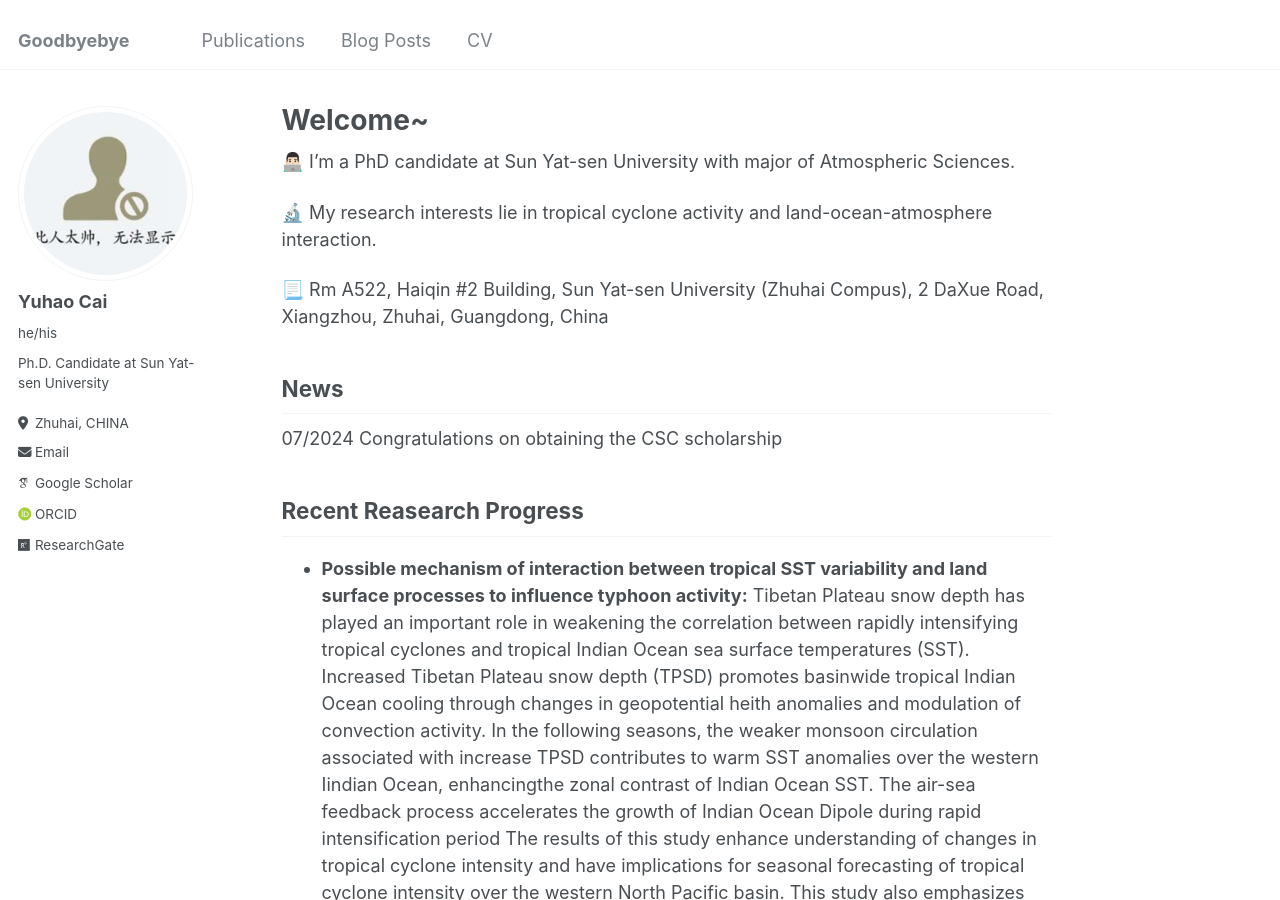
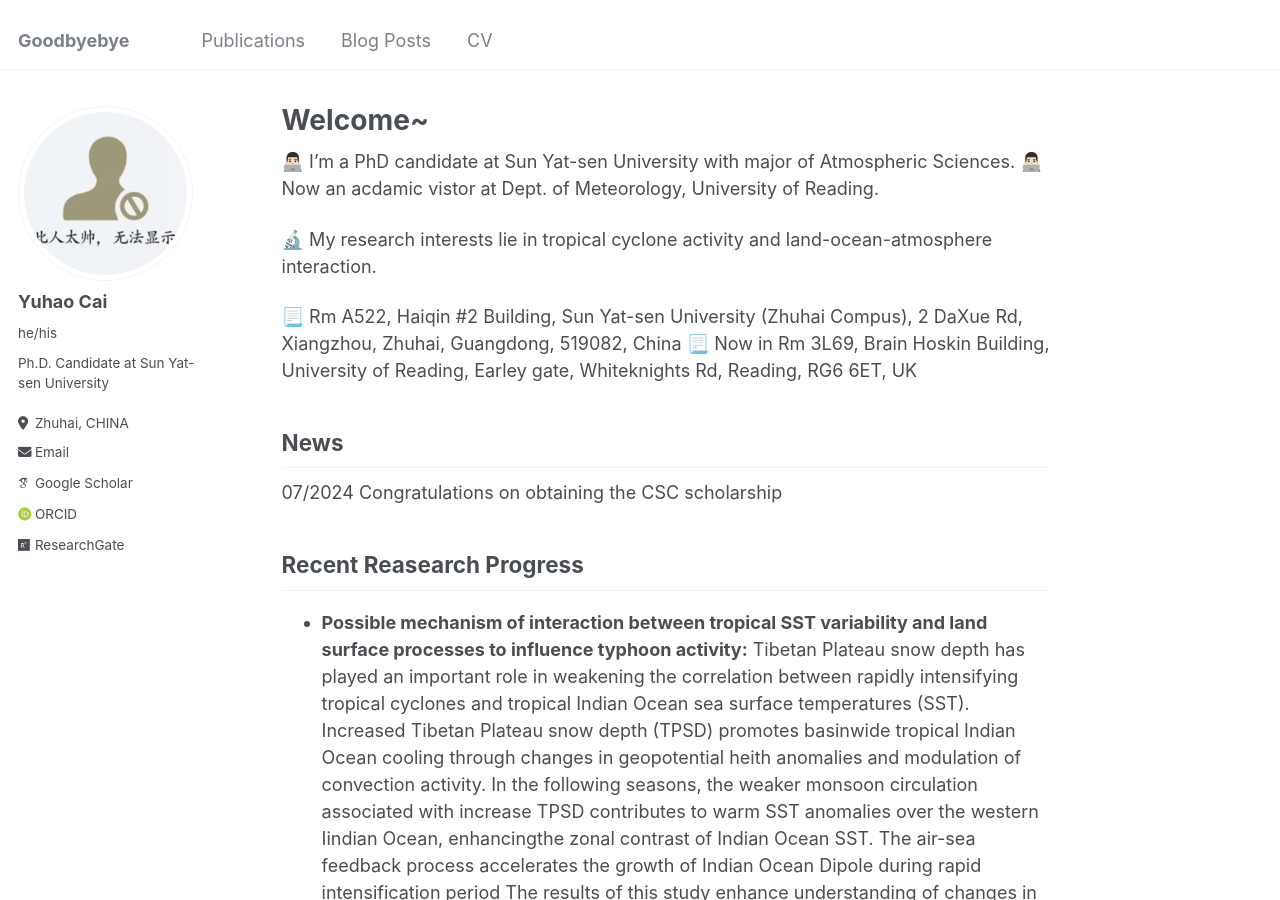
Before and after one commit to caiyh63/caiyh63.github.io, a Jekyll site: the page built from _pages/about.md, in a window 1280 px wide and 900 px high. Built offline with Jekyll 4.4.1, drawn with Linux system fonts in a browser that asks for light colours; some web fonts are replaced.

Commit message:
Update about.md

```diff
--- a/_pages/about.md
+++ b/_pages/about.md
@@ -8,10 +8,12 @@ redirect_from:
 ---
 
 👨🏻‍💻 I’m a PhD candidate at Sun Yat-sen University with major of Atmospheric Sciences.
+👨🏻‍💻 Now an acdamic vistor at Dept. of Meteorology, University of Reading.
 
 🔬 My research interests lie in tropical cyclone activity and land-ocean-atmosphere interaction.
 
-📃 Rm A522, Haiqin #2 Building, Sun Yat-sen University (Zhuhai Compus), 2 DaXue Road, Xiangzhou, Zhuhai, Guangdong, China
+📃 Rm A522, Haiqin #2 Building, Sun Yat-sen University (Zhuhai Compus), 2 DaXue Rd, Xiangzhou, Zhuhai, Guangdong, 519082, China
+📃 Now in Rm 3L69, Brain Hoskin Building, University of Reading, Earley gate, Whiteknights Rd, Reading, RG6 6ET, UK
 
 
 ## News
```
